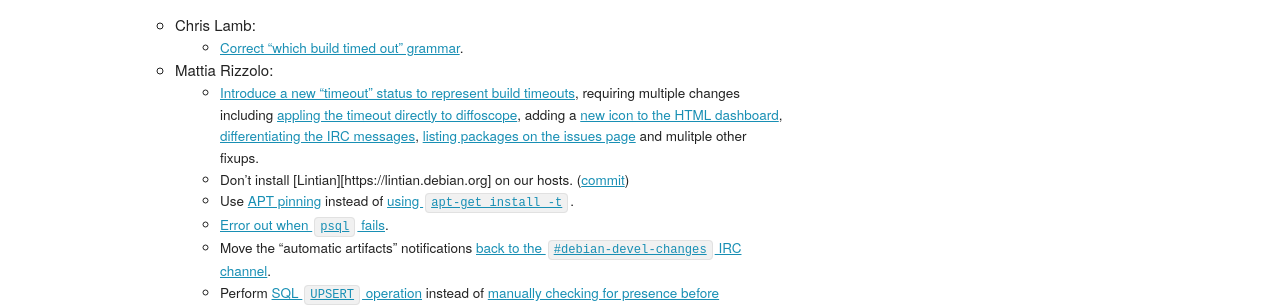
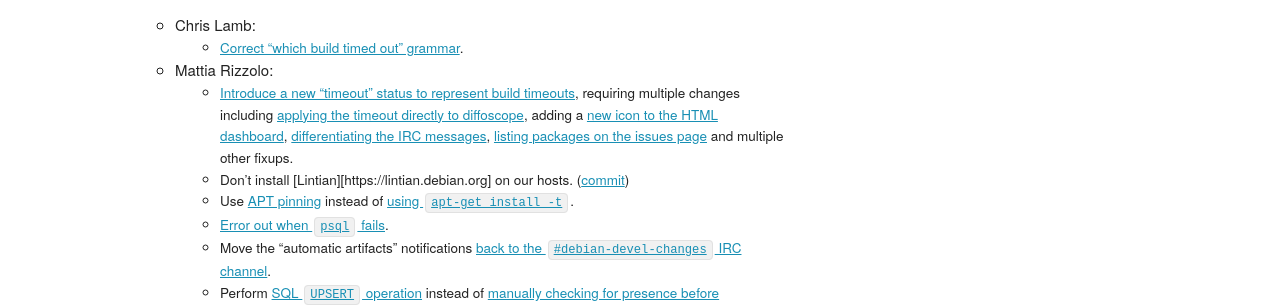
Before and after one commit to prototypefund/reproducible-website, a Jekyll site: the page built from _blog/posts/165.md, in a window 1280 px wide. Shown: the part 1504-1810 px from the top of the page. Built offline with Jekyll 4.4.1, drawn with Linux system fonts in a browser that asks for light colours; some web fonts are replaced.

Commit message:
165: fix 2 typos

```diff
--- a/_blog/posts/165.md
+++ b/_blog/posts/165.md
@@ -42,7 +42,7 @@ There were a large number of changes to our [Jenkins](https://jenkins.io/)-based
     * [Correct "which build timed out" grammar](https://salsa.debian.org/qa/jenkins.debian.net/commit/30a24438).
 
 * Mattia Rizzolo:
-    * [Introduce a new "timeout" status to represent build timeouts](https://salsa.debian.org/qa/jenkins.debian.net/commit/4395f641), requiring multiple changes including [appling the timeout directly to diffoscope](https://salsa.debian.org/qa/jenkins.debian.net/commit/a903dd7b), adding a [new icon to the HTML dashboard](https://salsa.debian.org/qa/jenkins.debian.net/commit/49799666), [differentiating the IRC messages](https://salsa.debian.org/qa/jenkins.debian.net/commit/bae726d3), [listing packages on the issues page](https://salsa.debian.org/qa/jenkins.debian.net/commit/f6dfd246) and mulitple other fixups.
+    * [Introduce a new "timeout" status to represent build timeouts](https://salsa.debian.org/qa/jenkins.debian.net/commit/4395f641), requiring multiple changes including [applying the timeout directly to diffoscope](https://salsa.debian.org/qa/jenkins.debian.net/commit/a903dd7b), adding a [new icon to the HTML dashboard](https://salsa.debian.org/qa/jenkins.debian.net/commit/49799666), [differentiating the IRC messages](https://salsa.debian.org/qa/jenkins.debian.net/commit/bae726d3), [listing packages on the issues page](https://salsa.debian.org/qa/jenkins.debian.net/commit/f6dfd246) and multiple other fixups.
     * Don't install [Lintian][https://lintian.debian.org] on our hosts. ([commit](https://salsa.debian.org/qa/jenkins.debian.net/commit/6f915a55))
     * Use [APT pinning](https://wiki.debian.org/AptPreferences) instead of [using `apt-get install -t`](https://salsa.debian.org/qa/jenkins.debian.net/commit/67fb58ea).
     * [Error out when `psql` fails](https://salsa.debian.org/qa/jenkins.debian.net/commit/3cb06dd7).
```
